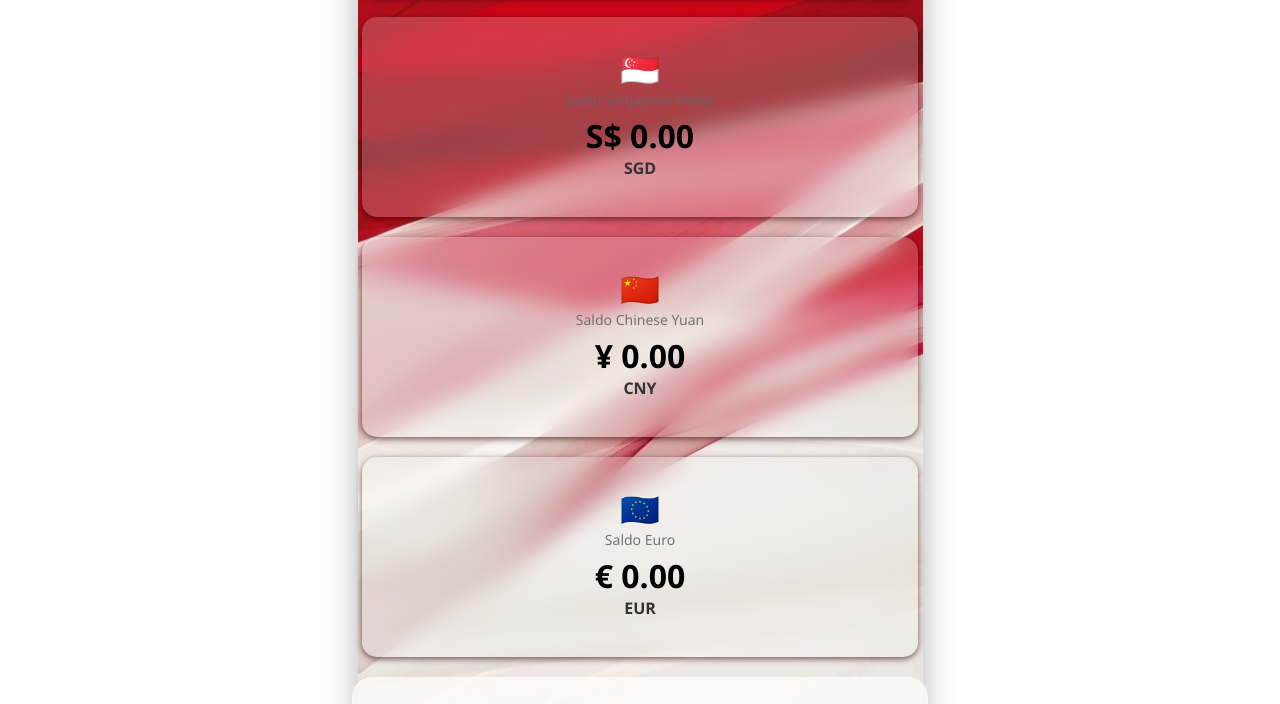
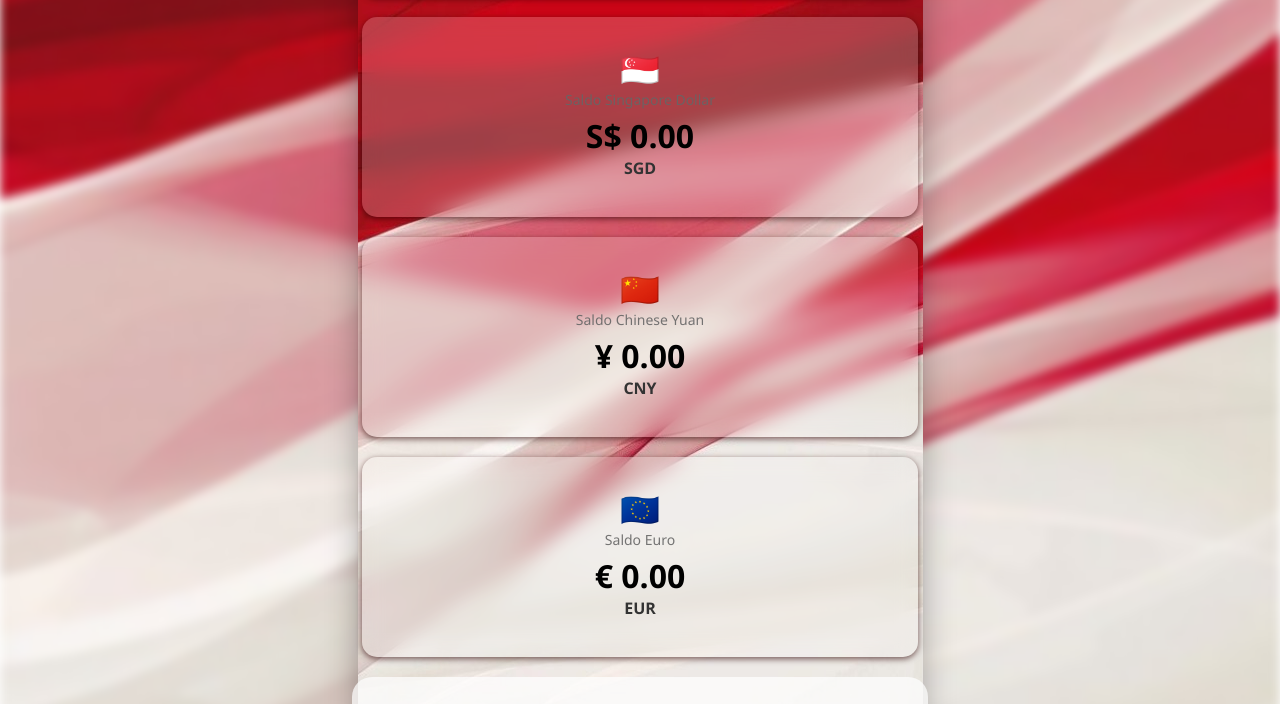
Before and after one commit to GiovanniSim/GarudaPayApplication-Final-, a website: page dashboard.html in a window 1280 px wide. Shown: the part 753-1457 px from the top of the page. Drawn offline with Linux system fonts and the light colour scheme; sample sign-in values are in the browser's storage.

Commit message:
change in bg

```diff
--- a/dashboard.html
+++ b/dashboard.html
@@ -7,6 +7,7 @@
     <link rel="stylesheet" href="style.css">
 </head>
 <body>
+    <div class="blurred-bg-container">
     <div class="container">
         <div class="dashboard">
           <div class="header">
@@ -215,6 +216,7 @@
         </div>
       </div>
     </div>
+</div>
   </div>
   </div>
     <script>
```
Also changed, not shown: index.html (+1 -0 lines), 1 other file.
